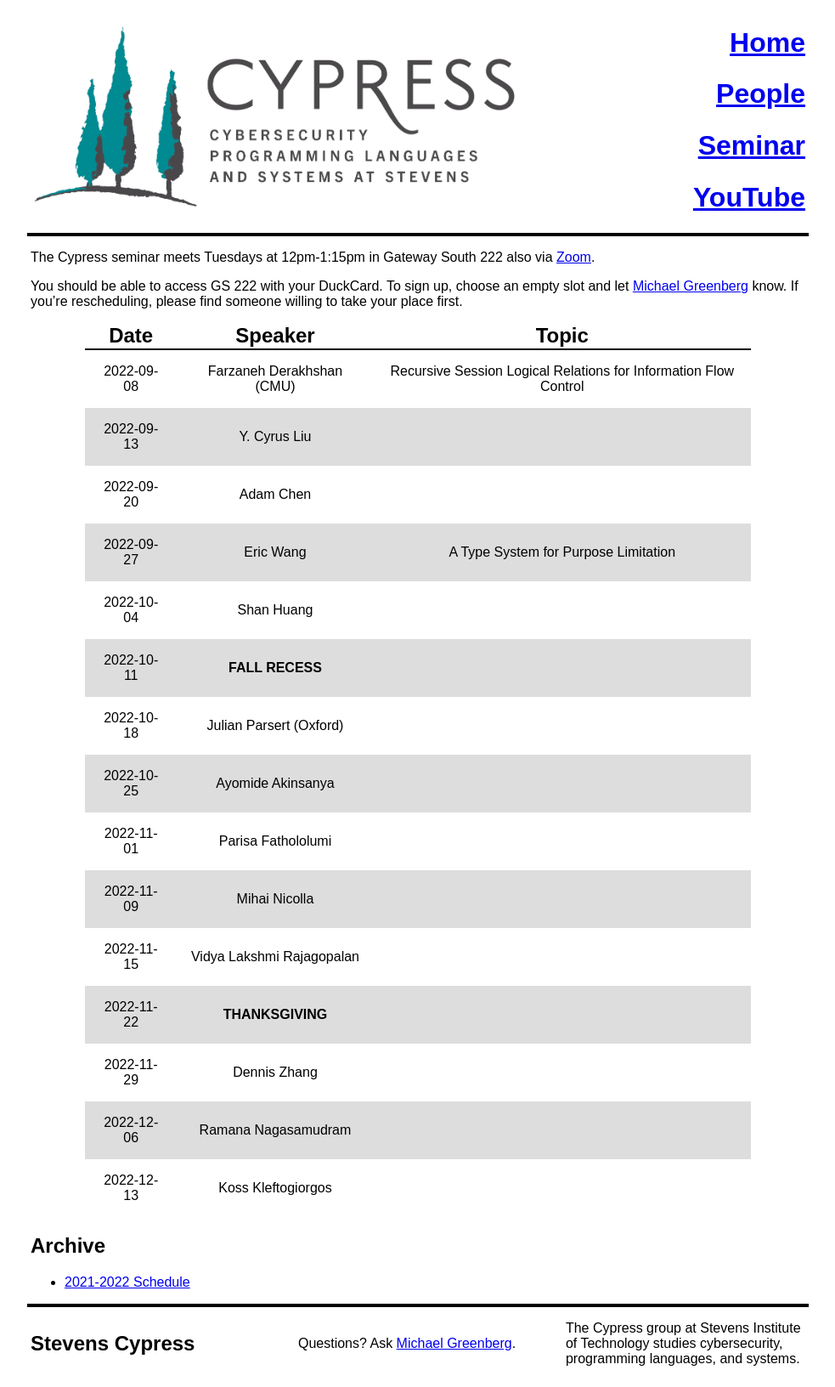
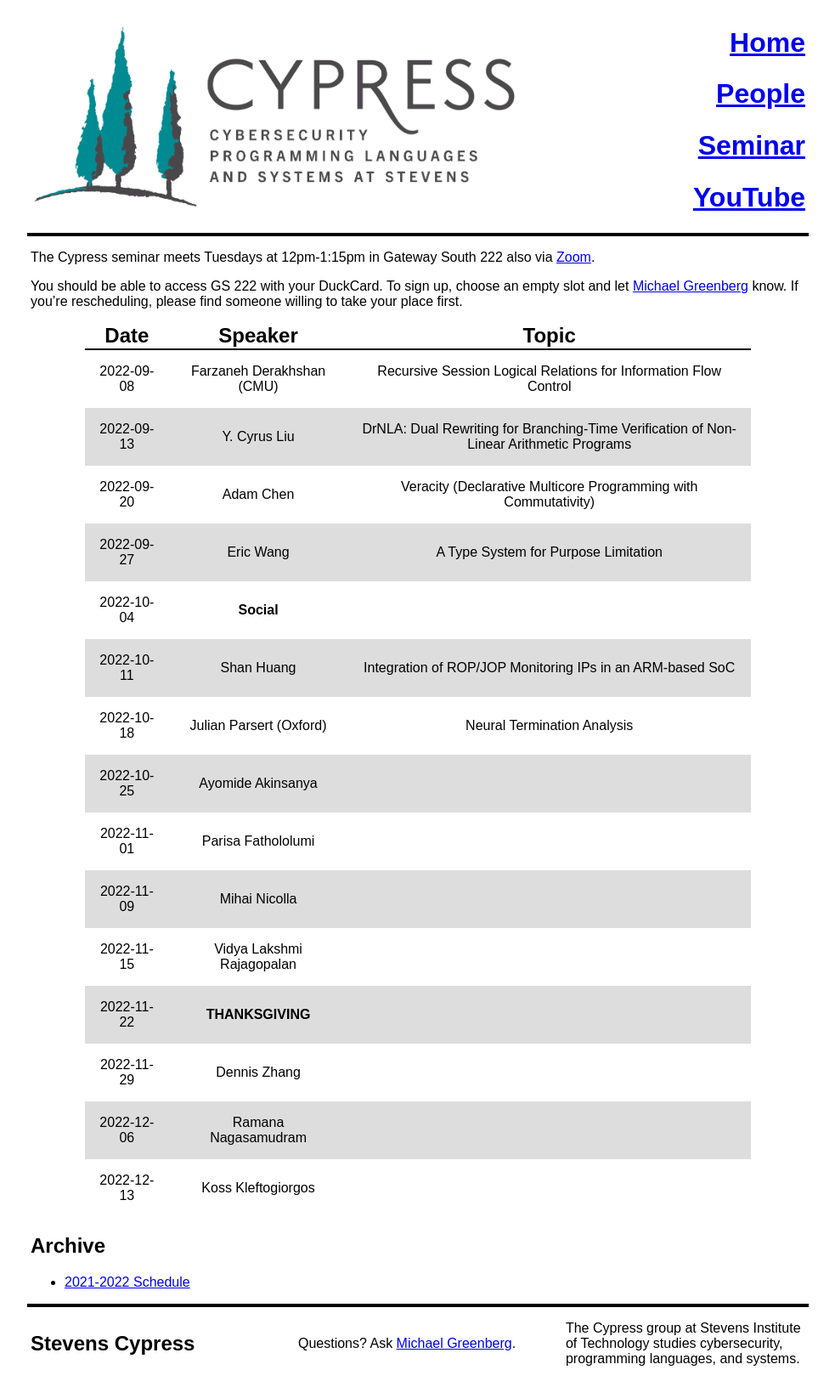
Before and after one commit to mgree/cypress, a Jekyll site: the page built from schedule.md, in a window 1280 px wide. Shown: the whole page at 85% size, without its empty margins (148-1131 px from the left). Built offline with Jekyll 4.4.1, drawn with Linux system fonts in a browser that asks for light colours.

Commit message:
Update schedule.md

```diff
--- a/schedule.md
+++ b/schedule.md
@@ -17,12 +17,12 @@ find someone willing to take your place first.
 | Date       | Speaker                               | Topic |
 | ---------- | ------------------------------------- | ------------------------------------------------- |
 | 2022-09-08 | Farzaneh Derakhshan (CMU) | Recursive Session Logical Relations for Information Flow Control |
-| 2022-09-13 | Y. Cyrus Liu | |
-| 2022-09-20 | Adam Chen | |
+| 2022-09-13 | Y. Cyrus Liu | DrNLA: Dual Rewriting for Branching-Time Verification of Non-Linear Arithmetic Programs |
+| 2022-09-20 | Adam Chen | Veracity (Declarative Multicore Programming with Commutativity) |
 | 2022-09-27 | Eric Wang | A Type System for Purpose Limitation |
-| 2022-10-04 | Shan Huang | |
-| 2022-10-11 | **FALL RECESS** | |
-| 2022-10-18 | Julian Parsert (Oxford) | |
+| 2022-10-04 | **Social** | |
+| 2022-10-11 | Shan Huang | Integration of ROP/JOP Monitoring IPs in an ARM-based SoC |
+| 2022-10-18 | Julian Parsert (Oxford) | Neural Termination Analysis |
 | 2022-10-25 | Ayomide Akinsanya | |
 | 2022-11-01 | Parisa Fathololumi | |
 | 2022-11-09 | Mihai Nicolla | |
```
